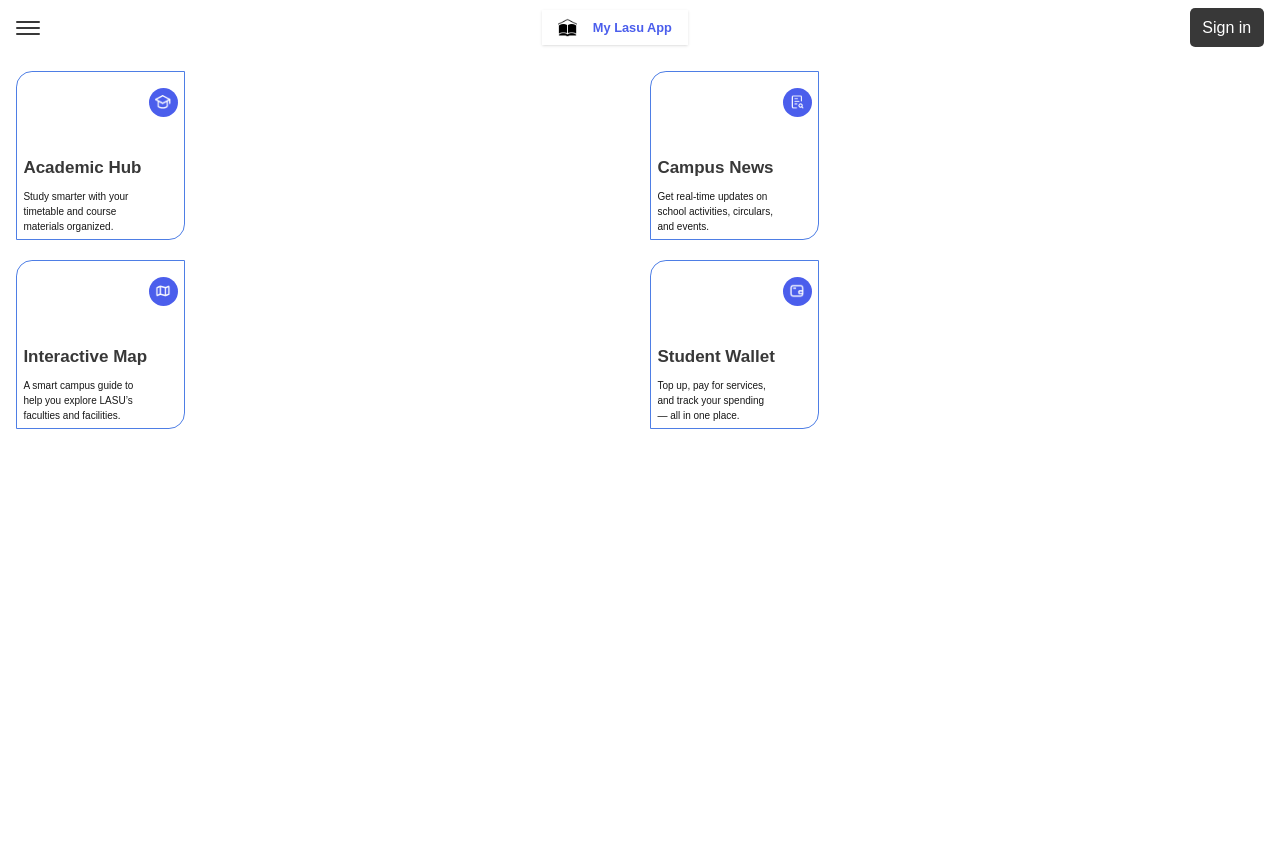
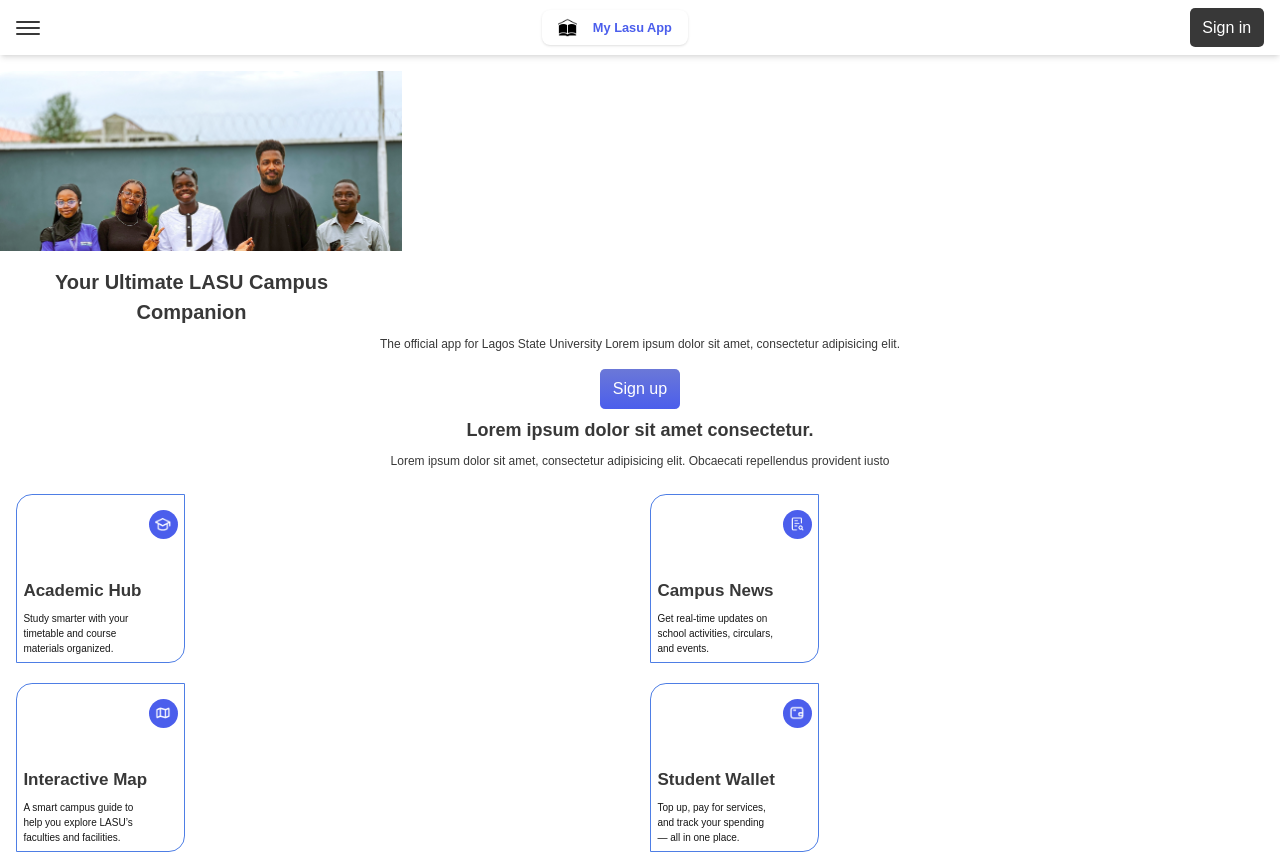
Before and after one commit to nUnitecch/LASUWEBAPP-Frontend, a Next.js app: page / in a window 1280 px wide. Before the commit the page ends 800 px from the top, so only its background shows below. Built offline with nearby package versions, Linux system fonts and the light colour scheme.

Commit message:
chore: added hero section and description

```diff
--- /dev/null
+++ b/app/_components/Home/hero.tsx
@@ -0,0 +1,46 @@
+import Image from "next/image";
+import React from "react";
+
+export default function Hero() {
+  return (
+    <section>
+      <div className="py-4">
+        <div className="w-[402px] h-[180px] overflow-hidden" role="bannar">
+          <Image
+            src="/images/heroImg.jpg"
+            alt="hero image"
+            width={402}
+            height={180}
+            className="object-contain block"
+          />
+        </div>
+      </div>
+      <div className="text-center text-primary-text">
+        <div>
+          <h1 className="text-[20px] text-primary-text font-bold w-[383px] mb-2">
+            Your Ultimate LASU Campus Companion
+          </h1>
+          <p className="text-[12px] my-2">
+            The official app for Lagos State University Lorem ipsum dolor sit
+            amet, consectetur adipisicing elit.
+          </p>
+          <button
+            aria-label="Sign up"
+            className="btn-primary rounded-[5.11px] px-[12.78px] py-[7.67px] my-2"
+          >
+            Sign up
+          </button>
+        </div>
+        <div>
+          <h2 className="text-[18px] font-bold">
+            Lorem ipsum dolor sit amet consectetur.
+          </h2>
+          <p className="text-primary-text text-[12px] my-2">
+            Lorem ipsum dolor sit amet, consectetur adipisicing elit. Obcaecati
+            repellendus provident iusto
+          </p>
+        </div>
+      </div>
+    </section>
+  );
+}
--- a/app/_components/Logo.tsx
+++ b/app/_components/Logo.tsx
@@ -3,7 +3,7 @@ import Link from "next/link";
 
 export default function Logo() {
   return (
-    <Link href="/" className="flex items-center py-2 px-4 shadow-sm">
+    <Link href="/" className="flex items-center py-2 px-4 shadow-sm bg-white rounded-[8px]">
       <div className="relative size-[19.18px] mr-2">
         <Image
           src="/icons/logo.png"
--- a/app/_components/header/index.tsx
+++ b/app/_components/header/index.tsx
@@ -2,7 +2,7 @@ import Logo from "../Logo";
 
 export default function Header() {
   return (
-    <div className="flex items-center justify-between gap-[10.23px] px-4 py-2">
+    <div className="flex items-center justify-between gap-[10.23px] px-4 py-2 shadow-md">
       <div className="flex flex-col gap-1">
         <span className="block w-6 bg-secondary-btn h-0.5 rounded"></span>
         <span className="block w-6 bg-secondary-btn h-0.5 rounded"></span>
--- a/app/globals.css
+++ b/app/globals.css
@@ -8,7 +8,7 @@
   --navlink: #585858;
   --primary-foreground: #ffffff;
   --primary-text: #383838;
-  --border-color: #4E7EE5;
+  --border-color: #4e7ee5;
 
   --primary-btn: linear-gradient(180deg, #6b78d8 0%, #4b5eec 100%);
   --secondary-btn: #383838;
@@ -47,7 +47,6 @@
 }
 
 @theme {
-  --bg-primary-btn: var(--primary-btn);
   --bg-background-line: var(--background-line);
   --bg-ellipse-a: var(--ellipse-circle-a);
   --bg-ellipse-b: var(--ellipse-circle-b);
@@ -90,6 +89,13 @@
   }
 }
 
+@layer components {
+  .btn-primary {
+    background: var(--primary-btn);
+    color: var(--primary-foreground);
+  }
+}
+
 body {
   background: var(--background);
   color: var(--foreground);
--- a/app/page.tsx
+++ b/app/page.tsx
@@ -1,5 +1,6 @@
 import Card from "./_components/card";
 import Header from "./_components/header";
+import Hero from "./_components/Home/hero";
 
 const cardDetails = [
   {
@@ -28,7 +29,7 @@ export default function Home() {
   return (
     <div className="bg-background">
       <Header />
-
+      <Hero />
       <section className="p-4 grid grid-cols-2 gap-5">
         {cardDetails.map((card) => (
           <Card details={card} />
```
Also changed, not shown: 2 other files (tests, documents, lock files or other folders).
